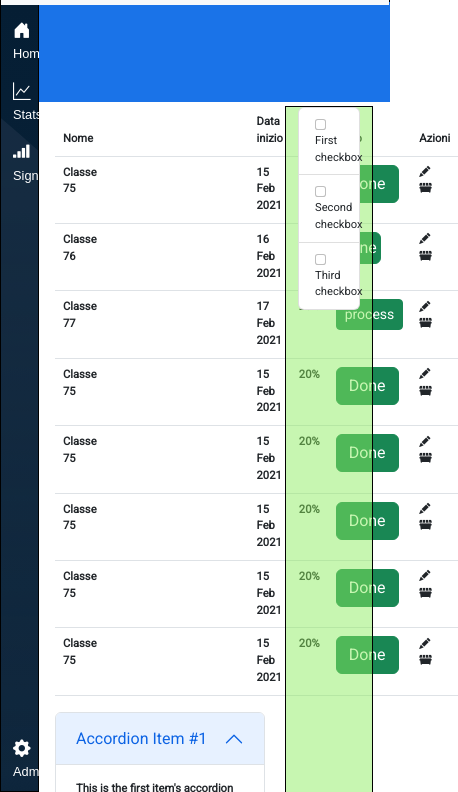
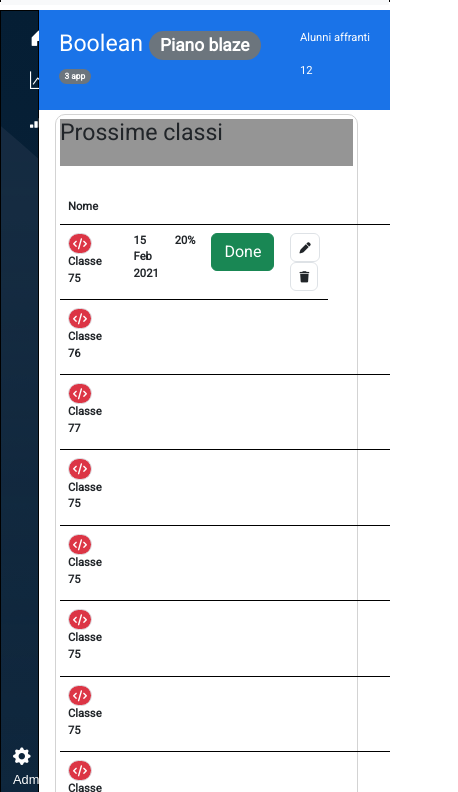
Before and after one commit to mikzanco/html-css-bootstrap-dashboard, a plain HTML site: page index.html in a window 390 px wide. Shown: the part 52-844 px from the top of the page, 458 px wide, since content can reach past the window. Drawn offline with nearby package versions, Linux system fonts and the light colour scheme.

Commit message:
fox col nel main and fix con media query sidenav under 991px

```diff
--- a/css/style.css
+++ b/css/style.css
@@ -1,13 +1,41 @@
+
+
 *{
     margin: 0;
     padding: 0;
     box-sizing: border-box;
 }
 
-.mz-main-container{}
+.mz-main-container{
+    width: 100vw;
+    height: calc(100vh - 54px);
+    position: relative;
+    top: -46px;
+    bottom: 0;
+}
 
 .d-flex{
     display: flex;
+}
+
+.mz-col-3{
+    height: 250px;
+    width: 300px;
+}
+
+.box{
+    border: 1px solid lightgray;
+    padding: 4px;
+    border-radius: 10px;
+    margin-bottom: 10px;
+}
+
+.box .title{
+    height: 47px;
+    width: 100%;
+    justify-content: space-between;
+    background-color: rgb(149, 149, 149);
+    font-size: ;
 }
 
 body{
@@ -26,8 +54,8 @@ header{
     height: 54px;
     width: 100vw;
     border: 1px solid black;
-    position: fixed;
-    background-color: aqu;
+    justify-content: space-between;
+
     z-index: 4;
 }
 
@@ -66,23 +94,56 @@ header{
 
 /* MAIN */
 
-
 main{
     position: relative;
     top: 54px;
     right: 0;
     width: calc(100vw - 10%);
     font-size: 0.7rem;
+    overflow: scroll;
+    overflow-x: hidden;
+    height: calc(100vh - 54px);
+}
 
+.row{
+    width: 100%;
 }
 
 .blue-container{
     height: 100px;
     width: 100%;
     background-color: rgb(26, 115, 232);
+    justify-content: space-between;
+    color: white;
+    padding: 20px;
+}
 
+tbody, td, tfoot, th, thead, tr:first-child{
+    border-bottom-color: black ;
+}
+
+table tbody tr th .col.vuota{
+    padding: 0 20px;
 }
 
 .btn-group-sm>.btn, .mz-btn-sm{
     padding: 0.2rem;
 }
+
+.col-3.mz-col-3 .box{
+    width: 460px;
+}
+
+/* Media Query */
+
+@media screen and (max-width:991px) {
+
+    .sidenav ul li span{
+        display: none;
+    }
+
+    .sidenav .container ul li i{
+        margin-left: 17px;
+    }
+
+}
--- a/index.html
+++ b/index.html
@@ -87,13 +87,25 @@
 
         </div>
 
-        <main data-bs-spy="scroll">
-            <div class="blue-container">
+        <main>
+            <div class="blue-container d-flex">
+                <div>
+                    <h3>Boolean <span class="badge rounded-pill text-bg-secondary">Piano blaze</span></h3>
+                    <span class="badge rounded-pill text-bg-secondary">3 app</span>
+                </div>
+                <div class="affranti">
+                    <p>Alunni affranti</p>
+                    <span>12</span>
+                </div>
+            </div>
+            <div class="container m-0 ">
+                <div class="row">
+                    <div class="col-lg-8 m-1 col-md-12  ">
+                        <div class="box">
+                            <div class="title d-flex h3">
+                                <span>Prossime classi</span>
 
                             </div>
-            <div class="container justify-content-around">
-                <div class="row">
-                    <div class="col-8 m-1 ">
                             <table class="table table-hover">
                                 <thead>
                                   <tr>
@@ -115,7 +127,57 @@
                                 </thead>
                                 <tbody>
                                     <tr>
-                                    <th scope="col">Classe 75</th>
+                                        <th scope="col"><i class="fa-solid fa-code border p-1 rounded-4 text-bg-danger"></i> Classe 75</th>
+                                        <th scope="col vuota"></th>
+
+                                        <th scope="col">15 Feb 2021</th>
+                                        <th scope="col">20%</th>
+                                        <th scope="col"><button type="button" class="btn btn-success">Done</button></th>
+                                        <th class="" scope="col">
+                                           <i class="fa-solid fa-pen border p-2 rounded-2"></i>
+                                           <i class="fa-solid fa-trash border p-2 rounded-2"></i>
+                                        </th>
+                                    </tr>
+                                    <tr>
+                                        <th scope="col"><i class="fa-solid fa-code border p-1 rounded-4 text-bg-danger"></i> Classe 76</th>
+                                        <th scope="col"></th>
+                                        <th scope="col"></th>
+                                        <th scope="col"></th>
+                                        <th scope="col"></th>
+                                        <th scope="col"></th>
+                                        <th scope="col"></th>
+                                        <th scope="col"></th>
+                                        <th scope="col"></th>
+                                        <th scope="col"></th>
+                                        <th scope="col">16 Feb 2021</th>
+                                        <th scope="col">20%</th>
+                                        <th scope="col"><button type="button" class="btn btn-success mz-btn-sm">Done</button></th>
+                                        <th class="" scope="col">
+                                            <i class="fa-solid fa-pen border p-2 rounded-2"></i>
+                                           <i class="fa-solid fa-trash border p-2 rounded-2"></i>
+                                        </th>
+                                    </tr>
+                                    <tr>
+                                        <th scope="col"><i class="fa-solid fa-code border p-1 rounded-4 text-bg-danger"></i> Classe 77</th>
+                                        <th scope="col"></th>
+                                        <th scope="col"></th>
+                                        <th scope="col"></th>
+                                        <th scope="col"></th>
+                                        <th scope="col"></th>
+                                        <th scope="col"></th>
+                                        <th scope="col"></th>
+                                        <th scope="col"></th>
+                                        <th scope="col"></th>
+                                        <th scope="col">17 Feb 2021</th>
+                                        <th scope="col">20%</th>
+                                        <th scope="col"><button type="button" class="btn btn-success btn-sm">process</button></th>
+                                        <th class="" scope="col">
+                                            <i class="fa-solid fa-pen border p-2 rounded-2"></i>
+                                           <i class="fa-solid fa-trash border p-2 rounded-2"></i>
+                                        </th>
+                                    </tr>
+                                    <tr>
+                                        <th scope="col"><i class="fa-solid fa-code border p-1 rounded-4 text-bg-danger"></i> Classe 75</th>
                                         <th scope="col"></th>
                                         <th scope="col"></th>
                                         <th scope="col"></th>
@@ -129,62 +191,12 @@
                                         <th scope="col">20%</th>
                                         <th scope="col"><button type="button" class="btn btn-success">Done</button></th>
                                         <th class="" scope="col">
-                                        <div>
-                                            <i class="bi bi-pencil-fill"></i>
-                                        </div>
-                                        <div>
-                                            <i class="fa-solid fa-dumpster"></i>
-                                        </div>
+                                            <i class="fa-solid fa-pen border p-2 rounded-2"></i>
+                                           <i class="fa-solid fa-trash border p-2 rounded-2"></i>
                                         </th>
                                     </tr>
                                     <tr>
-                                    <th scope="col">Classe 76</th>
-                                    <th scope="col"></th>
-                                    <th scope="col"></th>
-                                    <th scope="col"></th>
-                                    <th scope="col"></th>
-                                    <th scope="col"></th>
-                                    <th scope="col"></th>
-                                    <th scope="col"></th>
-                                    <th scope="col"></th>
-                                    <th scope="col"></th>
-                                    <th scope="col">16 Feb 2021</th>
-                                    <th scope="col">20%</th>
-                                    <th scope="col"><button type="button" class="btn btn-success mz-btn-sm">Done</button></th>
-                                    <th class="" scope="col">
-                                        <div>
-                                            <i class="bi bi-pencil-fill"></i>
-                                        </div>
-                                        <div>
-                                            <i class="fa-solid fa-dumpster"></i>
-                                        </div>
-                                    </th>
-                                </tr>
-                                <tr>
-                                    <th scope="col">Classe 77</th>
-                                    <th scope="col"></th>
-                                    <th scope="col"></th>
-                                    <th scope="col"></th>
-                                    <th scope="col"></th>
-                                    <th scope="col"></th>
-                                    <th scope="col"></th>
-                                    <th scope="col"></th>
-                                    <th scope="col"></th>
-                                    <th scope="col"></th>
-                                    <th scope="col">17 Feb 2021</th>
-                                    <th scope="col">20%</th>
-                                    <th scope="col"><button type="button" class="btn btn-success btn-sm">process</button></th>
-                                    <th class="" scope="col">
-                                        <div>
-                                            <i class="bi bi-pencil-fill"></i>
-                                        </div>
-                                        <div>
-                                            <i class="fa-solid fa-dumpster"></i>
-                                        </div>
-                                    </th>
-                                </tr>
-                                <tr>
-                                    <th scope="col">Classe 75</th>
+                                        <th scope="col"><i class="fa-solid fa-code border p-1 rounded-4 text-bg-danger"></i> Classe 75</th>
                                         <th scope="col"></th>
                                         <th scope="col"></th>
                                         <th scope="col"></th>
@@ -198,16 +210,12 @@
                                         <th scope="col">20%</th>
                                         <th scope="col"><button type="button" class="btn btn-success">Done</button></th>
                                         <th class="" scope="col">
-                                        <div>
-                                            <i class="bi bi-pencil-fill"></i>
-                                        </div>
-                                        <div>
-                                            <i class="fa-solid fa-dumpster"></i>
-                                        </div>
+                                            <i class="fa-solid fa-pen border p-2 rounded-2"></i>
+                                           <i class="fa-solid fa-trash border p-2 rounded-2"></i>
                                         </th>
                                     </tr>
                                     <tr>
-                                    <th scope="col">Classe 75</th>
+                                        <th scope="col"><i class="fa-solid fa-code border p-1 rounded-4 text-bg-danger"></i> Classe 75</th>
                                         <th scope="col"></th>
                                         <th scope="col"></th>
                                         <th scope="col"></th>
@@ -221,16 +229,12 @@
                                         <th scope="col">20%</th>
                                         <th scope="col"><button type="button" class="btn btn-success">Done</button></th>
                                         <th class="" scope="col">
-                                        <div>
-                                            <i class="bi bi-pencil-fill"></i>
-                                        </div>
-                                        <div>
-                                            <i class="fa-solid fa-dumpster"></i>
-                                        </div>
+                                            <i class="fa-solid fa-pen border p-2 rounded-2"></i>
+                                           <i class="fa-solid fa-trash border p-2 rounded-2"></i>
                                         </th>
                                     </tr>
                                     <tr>
-                                    <th scope="col">Classe 75</th>
+                                        <th scope="col"><i class="fa-solid fa-code border p-1 rounded-4 text-bg-danger"></i> Classe 75</th>
                                         <th scope="col"></th>
                                         <th scope="col"></th>
                                         <th scope="col"></th>
@@ -244,16 +248,12 @@
                                         <th scope="col">20%</th>
                                         <th scope="col"><button type="button" class="btn btn-success">Done</button></th>
                                         <th class="" scope="col">
-                                        <div>
-                                            <i class="bi bi-pencil-fill"></i>
-                                        </div>
-                                        <div>
-                                            <i class="fa-solid fa-dumpster"></i>
-                                        </div>
+                                            <i class="fa-solid fa-pen border p-2 rounded-2"></i>
+                                           <i class="fa-solid fa-trash border p-2 rounded-2"></i>
                                         </th>
                                     </tr>
                                     <tr>
-                                    <th scope="col">Classe 75</th>
+                                        <th scope="col"><i class="fa-solid fa-code border p-1 rounded-4 text-bg-danger"></i> Classe 75</th>
                                         <th scope="col"></th>
                                         <th scope="col"></th>
                                         <th scope="col"></th>
@@ -267,40 +267,19 @@
                                         <th scope="col">20%</th>
                                         <th scope="col"><button type="button" class="btn btn-success">Done</button></th>
                                         <th class="" scope="col">
-                                        <div>
-                                            <i class="bi bi-pencil-fill"></i>
-                                        </div>
-                                        <div>
-                                            <i class="fa-solid fa-dumpster"></i>
-                                        </div>
-                                    </th>
-                                </tr>
-                                <tr>
-                                    <th scope="col">Classe 75</th>
-                                    <th scope="col"></th>
-                                    <th scope="col"></th>
-                                    <th scope="col"></th>
-                                    <th scope="col"></th>
-                                    <th scope="col"></th>
-                                    <th scope="col"></th>
-                                    <th scope="col"></th>
-                                    <th scope="col"></th>
-                                    <th scope="col"></th>
-                                    <th scope="col">15 Feb 2021</th>
-                                    <th scope="col">20%</th>
-                                    <th scope="col"><button type="button" class="btn btn-success">Done</button></th>
-                                    <th class="" scope="col">
-                                        <div>
-                                            <i class="bi bi-pencil-fill"></i>
-                                        </div>
-                                        <div>
-                                            <i class="fa-solid fa-dumpster"></i>
-                                        </div>
+                                            <i class="fa-solid fa-pen border p-2 rounded-2"></i>
+                                           <i class="fa-solid fa-trash border p-2 rounded-2"></i>
                                         </th>
                                     </tr>
 
                                 </tbody>
                             </table>
+                        </div>
+                        <div class="box">
+                            <div class="title d-flex h3">
+                                <span>F.A.Q</span>
+
+                            </div>
                             <div class="accordion" id="accordionExample">
                                 <div class="accordion-item">
                                     <h2 class="accordion-header" id="headingOne">
@@ -340,7 +319,14 @@
                                     </div>
                                 </div>
                         </div>
-                    <div class="col-3 m-1 debug">
+
+                    </div>
+                    <div class="col-3 mz-col-3 m-1 ">
+                        <div class="box">
+                            <div class="title d-flex h3">
+                                <span>F.A.Q</span>
+
+                            </div>
                             <ul class="list-group">
                                 <li class="list-group-item">
                                   <input class="form-check-input me-1" type="checkbox" value="" id="firstCheckbox">
@@ -356,6 +342,28 @@
                                 </li>
                             </ul>
                         </div>
+
+                        <div class="box">
+
+                            <div class="card" style="width: 28rem;">
+                                <img src="img/chart.jpg" class="card-img-top" alt="chart">
+                                <div class="card-body">
+                                  <h5 class="card-title">Utenti attivi</h5>
+                                  <p class="card-text">Lista di utenti attivi in piattaforma nell'ultimo mese</p>
+                                </div>
+                                <ul class="list-group list-group-flush">
+                                  <li class="list-group-item">Gennaio: 1200</li>
+                                  <li class="list-group-item">Febbraio 800</li>
+                                  <li class="list-group-item">Marzo: 1500</li>
+                                </ul>
+                                <div class="card-body">
+                                  <a href="#" class="card-link">Visualizza report approfondito</a>
+
+                                </div>
+                              </div>
+                        </div>
+                    </div>
+
                 </div>
             </div>
         </main>
```
Also changed, not shown: img/chart.jpg (added). Lines whose indentation alone changed are shown as unchanged.
